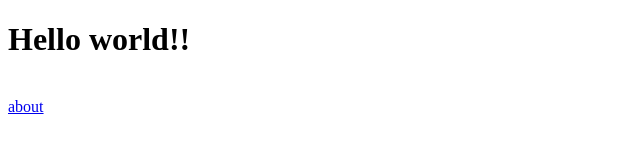
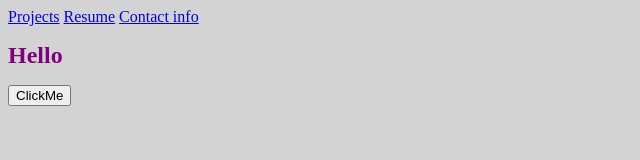
Before and after one commit to rahul-ankamreddi/MyWebsite, a plain HTML site: page index.html in a window 1280 px wide. Shown: the whole page, without its empty margins (0-640 px from the left). Drawn offline with Linux system fonts and the light colour scheme.

Commit message:
added javascript

```diff
--- /dev/null
+++ b/CSS/styles.css
@@ -0,0 +1,4 @@
+h1 {
+  color: purple;
+  font-size: 1.5em;
+}
--- a/index.html
+++ b/index.html
@@ -1,17 +1,20 @@
 <!DOCTYPE html>
 <html lang="en">
+  <head>
+    <meta charset="UTF-8" />
+    <meta http-equiv="X-UA-Compatible" content="IE=edge" />
+    <meta name="viewport" content="width=device-width, initial-scale=1.0" />
+    <title>Rahul Ankamreddi</title>
+    <link rel="stylesheet" href="./CSS/styles.css" />
+  </head>
 
-<head>
-    <meta charset="UTF-8">
-    <meta http-equiv="X-UA-Compatible" content="IE=edge">
-    <meta name="viewport" content="width=device-width, initial-scale=1.0">
-    <title>Rahul Ankamreddi</title>
-</head>
+  <body style="background-color: lightgrey">
+    <a href="./about.html">Projects</a>
+    <a href="./about.html">Resume</a>
+    <a href="./about.html">Contact info</a>
 
-<body>
-    <h1>Hello world!!</h1>
-    <br>
-    <a href="./about.html">about</a>
-</body>
+    <h1>Hello</h1>
 
+    <button onclick="alert('Hello world')">ClickMe</button>
+  </body>
 </html>
```
Also changed, not shown: Javascript/index.js (added).
